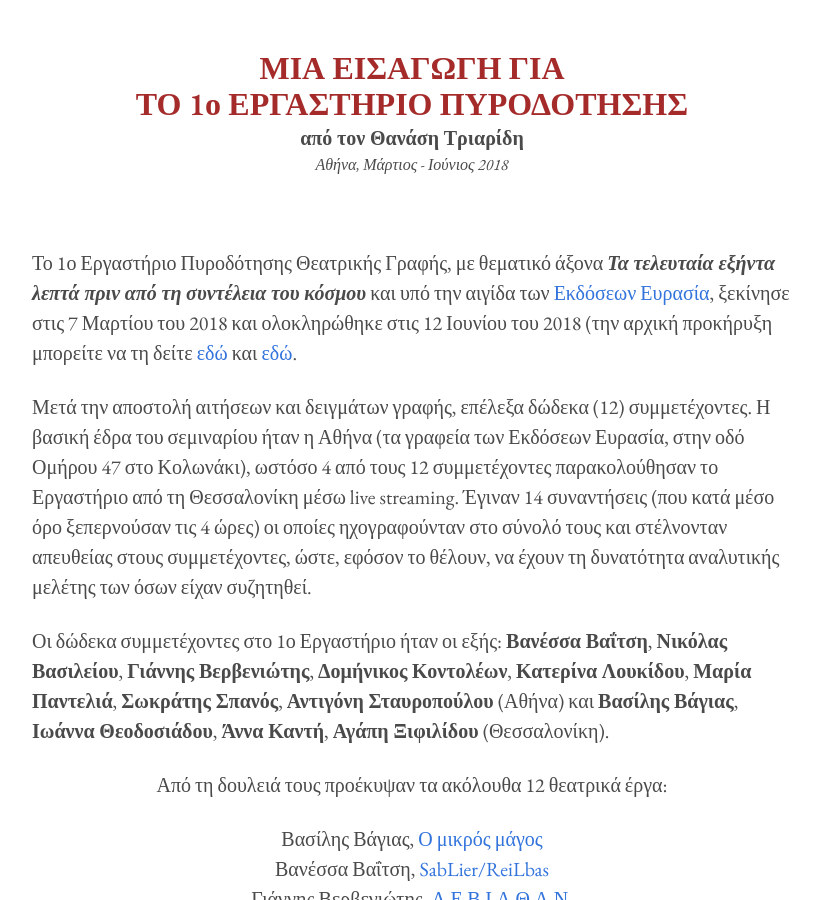
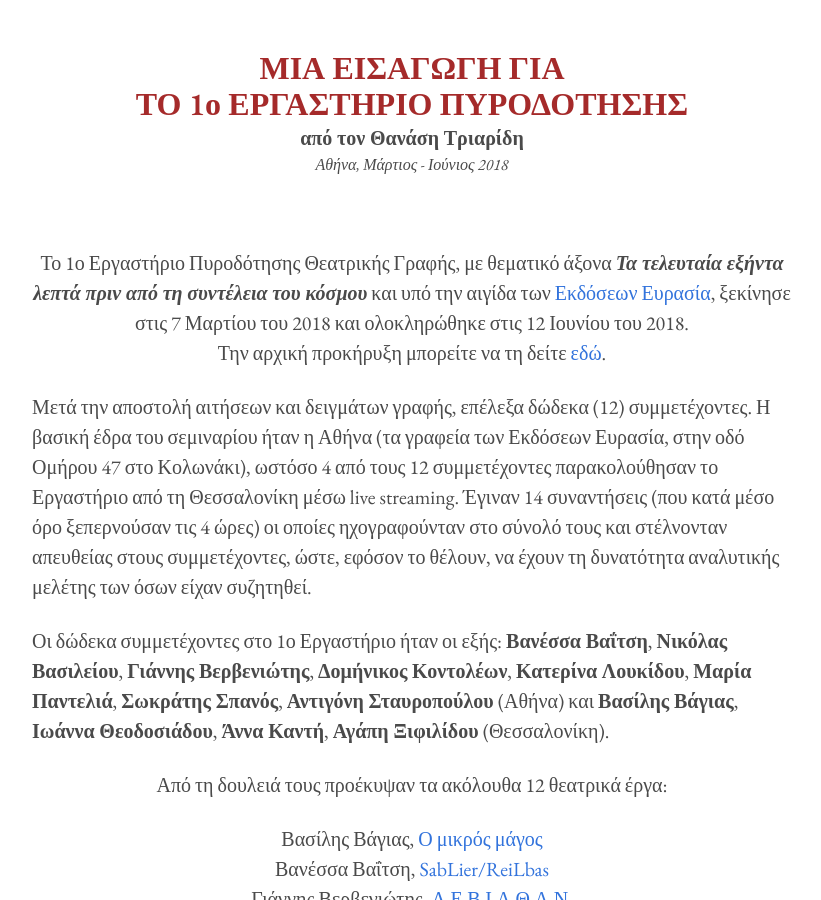
Before and after one commit to zephyrous/triar, a Jekyll site: the page workshops/playwriting/01/introduction.html, which Jekyll copies as it is, in a window 1280 px wide and 900 px high. Shown: the whole window, without its empty margins (228-1049 px from the left). Built offline with Jekyll 4.4.1, drawn with Linux system fonts in a browser that asks for light colours; nearby versions of some CDN libraries.

Commit message:
Fixed intro link

```diff
--- a/workshops/playwriting/01/introduction.html
+++ b/workshops/playwriting/01/introduction.html
@@ -35,7 +35,7 @@
 				</h2>
 				<br><br>
 
-				<p class="is-size-5 has-text-left">Το 1ο Εργαστήριο Πυροδότησης Θεατρικής Γραφής, με θεματικό άξονα <span class="is-italic has-text-weight-bold">Τα τελευταία εξήντα λεπτά πριν από τη συντέλεια του κόσμου</span> και υπό την αιγίδα των <a target="_blank" href="http://www.eurasiabooks.gr/">Εκδόσεων Ευρασία</a>, ξεκίνησε στις 7 Μαρτίου του 2018 και ολοκληρώθηκε στις 12 Ιουνίου του 2018 (την αρχική προκήρυξη μπορείτε να τη δείτε <a href="https://drive.google.com/file/d/1jjn4LSYE6CjTz-50psU6LICx8tqjivaB/view" target="_blank">εδώ</a> και <a href="https://drive.google.com/file/d/1l5R7yV-hIwex9Nt3PxgC8rlro_2JhXZC/">εδώ</a>.</p><br>
+				<p class="is-size-5">Το 1ο Εργαστήριο Πυροδότησης Θεατρικής Γραφής, με θεματικό άξονα <span class="is-italic has-text-weight-bold">Τα τελευταία εξήντα λεπτά πριν από τη συντέλεια του κόσμου</span> και υπό την αιγίδα των <a target="_blank" href="http://www.eurasiabooks.gr/">Εκδόσεων Ευρασία</a>, ξεκίνησε στις 7 Μαρτίου του 2018 και ολοκληρώθηκε στις 12 Ιουνίου του 2018.<br>Την αρχική προκήρυξη μπορείτε να τη δείτε <a href="Εργαστήριο Πυροδότησης Θεατρικής Γραφής 2018.doc" target="_blank">εδώ</a>.</p><br>
 
 				<p class="is-size-5 has-text-left">Μετά την αποστολή αιτήσεων και δειγμάτων γραφής, επέλεξα δώδεκα (12) συμμετέχοντες. Η βασική έδρα του σεμιναρίου ήταν η Αθήνα (τα γραφεία των Εκδόσεων Ευρασία, στην οδό Ομήρου 47 στο Κολωνάκι), ωστόσο 4 από τους 12 συμμετέχοντες παρακολούθησαν το Εργαστήριο από τη Θεσσαλονίκη μέσω live streaming. Έγιναν 14 συναντήσεις (που κατά μέσο όρο ξεπερνούσαν τις 4 ώρες) οι οποίες ηχογραφούνταν στο σύνολό τους και στέλνονταν απευθείας στους συμμετέχοντες, ώστε, εφόσον το θέλουν, να έχουν τη δυνατότητα αναλυτικής μελέτης των όσων είχαν συζητηθεί.</p><br>
 
```
